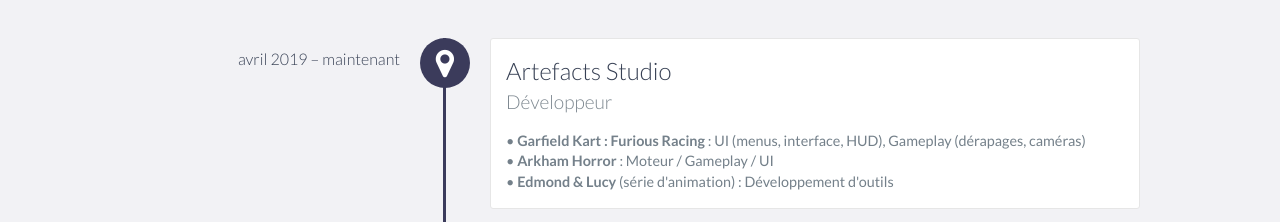
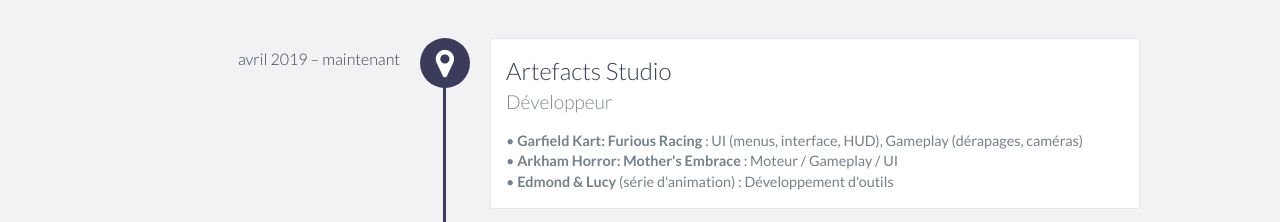
Before and after one commit to kchaboud/kchaboud.github.io, a website: page index.html in a window 1280 px wide. Shown: the part 1160-1382 px from the top of the page. Drawn offline with nearby package versions, Linux system fonts and the light colour scheme.

Commit message:
Fixing game names in experience

```diff
--- a/index.html
+++ b/index.html
@@ -87,8 +87,8 @@
            <div data-date="avril 2019 – maintenant">
                 <h3>Artefacts Studio</h3>
                 <h4>Développeur</h4>
-                <p>•    <b>Garfield Kart : Furious Racing</b> : UI (menus, interface, HUD), Gameplay (dérapages, caméras)</p>
-                <p>•	<b>Arkham Horror</b> :  Moteur / Gameplay / UI</p>
+                <p>•    <b>Garfield Kart: Furious Racing</b> : UI (menus, interface, HUD), Gameplay (dérapages, caméras)</p>
+                <p>•	<b>Arkham Horror: Mother's Embrace</b> :  Moteur / Gameplay / UI</p>
                 <p>•    <b>Edmond & Lucy</b> (série d'animation) : Développement d'outils</p>
             </div>
 
```
